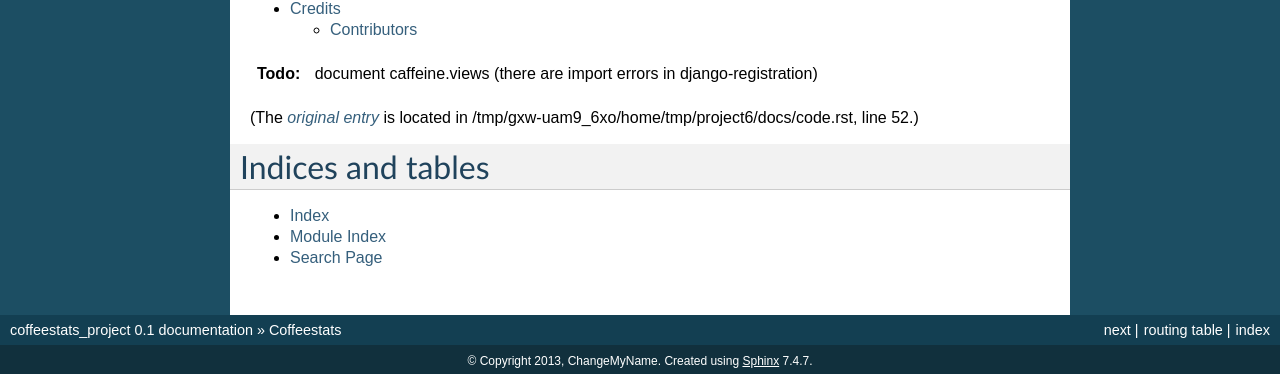
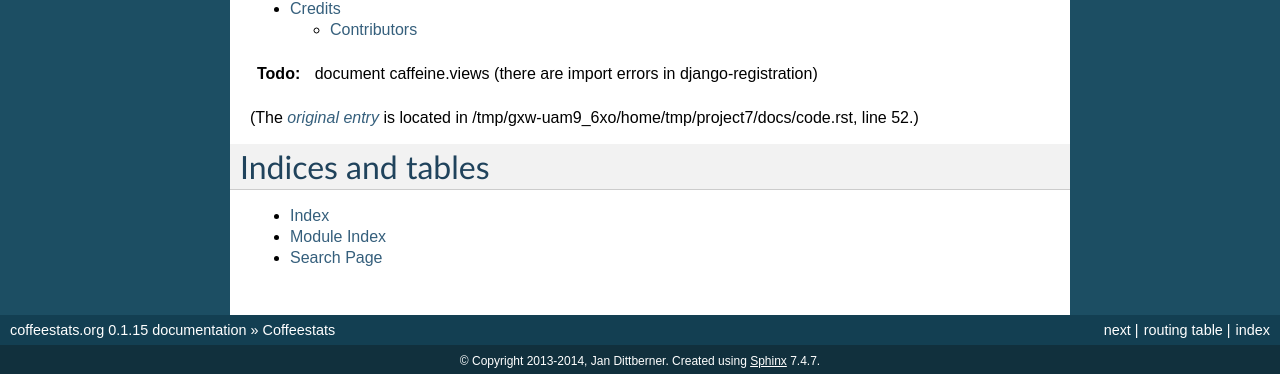
Before and after one commit to coffeestats/coffeestats-django, a Sphinx documentation site: the page built from docs/index.rst, in a window 1280 px wide and 900 px high, scrolled down 772 px. Shown: the part 523-897 px from the top of the window. Built offline with Sphinx 7.4.7, drawn with Linux system fonts in a browser that asks for light colours; some of the changed text lies outside the part shown.

Commit message:
bump version in documentation

```diff
--- a/docs/conf.py
+++ b/docs/conf.py
@@ -49,17 +49,17 @@
 master_doc = 'index'
 
 # General information about the project.
-project = u'coffeestats_project'
-copyright = u'2013, ChangeMyName'
+project = u'coffeestats.org'
+copyright = u'2013-2014, Jan Dittberner'
 
 # The version info for the project you're documenting, acts as replacement for
 # |version| and |release|, also used in various other places throughout the
 # built documents.
 #
 # The short X.Y version.
-version = '0.1'
+version = '0.1.15'
 # The full version, including alpha/beta/rc tags.
-release = '0.1'
+release = '0.1.15'
 
 # The language for content autogenerated by Sphinx. Refer to documentation
 # for a list of supported languages.
```
